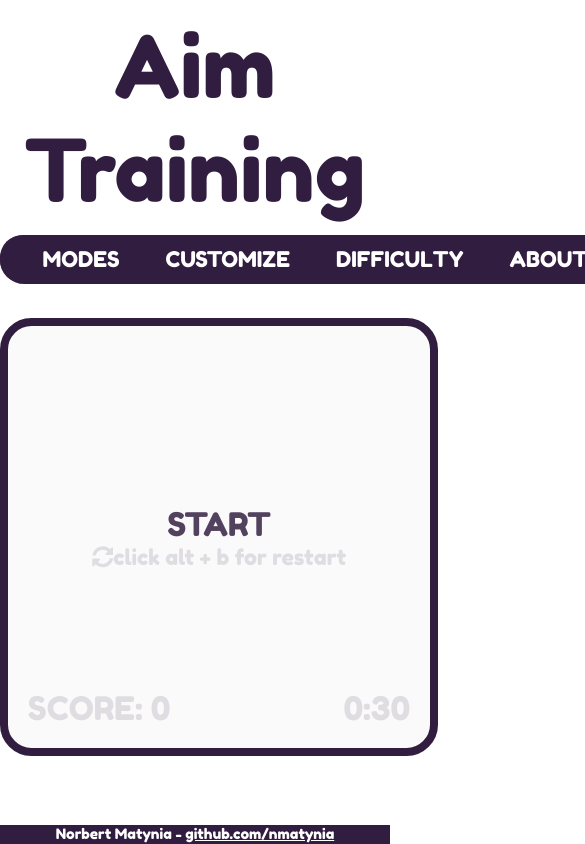
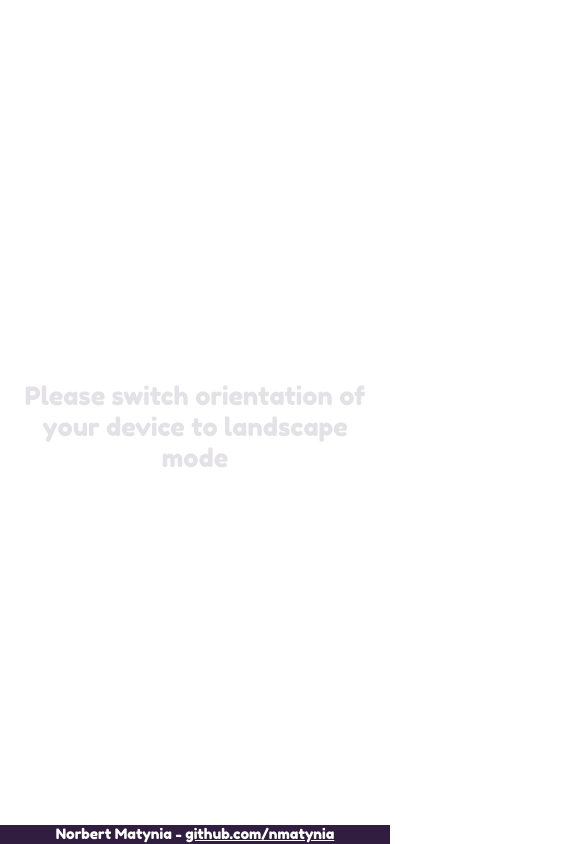
Before and after one commit to nmatynia/aim-training, a React (Create React App) app: page / in a window 390 px wide. Shown: the top 844 px of the page, 585 px wide, since content can reach past the window. Built offline with nearby package versions, Linux system fonts and the light colour scheme; no server answers.

Commit message:
Added media query that asks user to change to landscape mode

```diff
--- a/src/App.css
+++ b/src/App.css
@@ -27,3 +27,21 @@
 .github-link{
   color:white;
 }
+
+.potrait{
+  color: rgba(49, 29, 63, 0.13);
+  font-size: 3vh;
+  margin: 2vh;
+  margin-top:45vh;
+}
+
+@media (orientation:portrait) {
+  .landscape {
+    display:none;
+  }
+}
+@media (orientation:landscape) {
+  .potrait {
+    display:none;
+  }
+}
--- a/src/App.tsx
+++ b/src/App.tsx
@@ -49,6 +49,8 @@ const App: React.FC = () =>{
 
   return (
     <div className="App">
+      <div className='potrait'>Please switch orientation of your device to landscape mode</div>
+      <div className="landscape">
         <h1 className ="appHeader">Aim Training</h1>
         <Nav
           setTime={setTime}
@@ -78,6 +80,7 @@ const App: React.FC = () =>{
           setFrenzyDiff={setFrenzyDiff}
           frenzyDiff ={frenzyDiff}
         />
+        </div>
         <footer className="footer">Norbert Matynia - <a className='github-link' href="https://github.com/nmatynia">github.com/nmatynia</a></footer>
     </div>
   );
```
